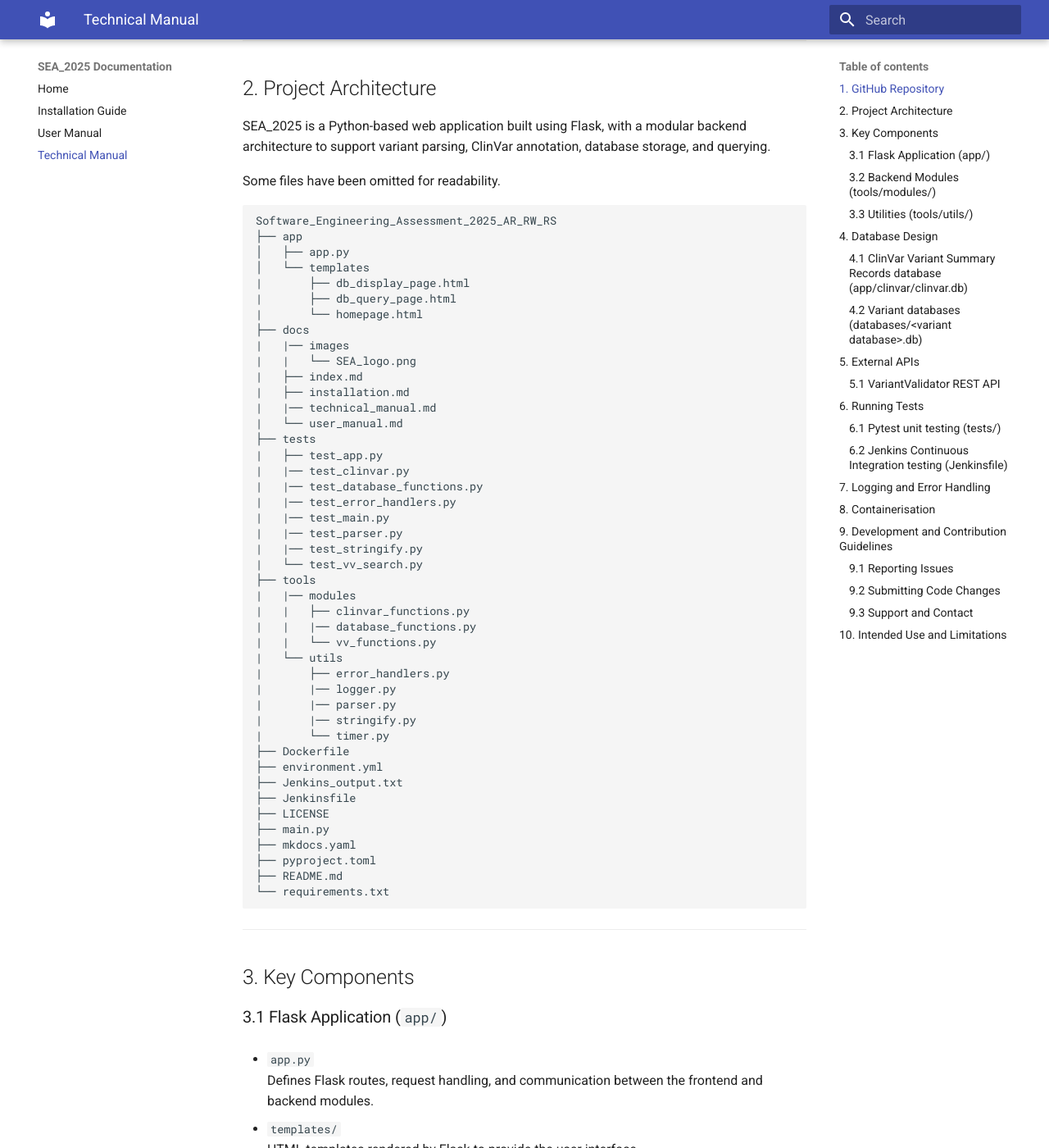
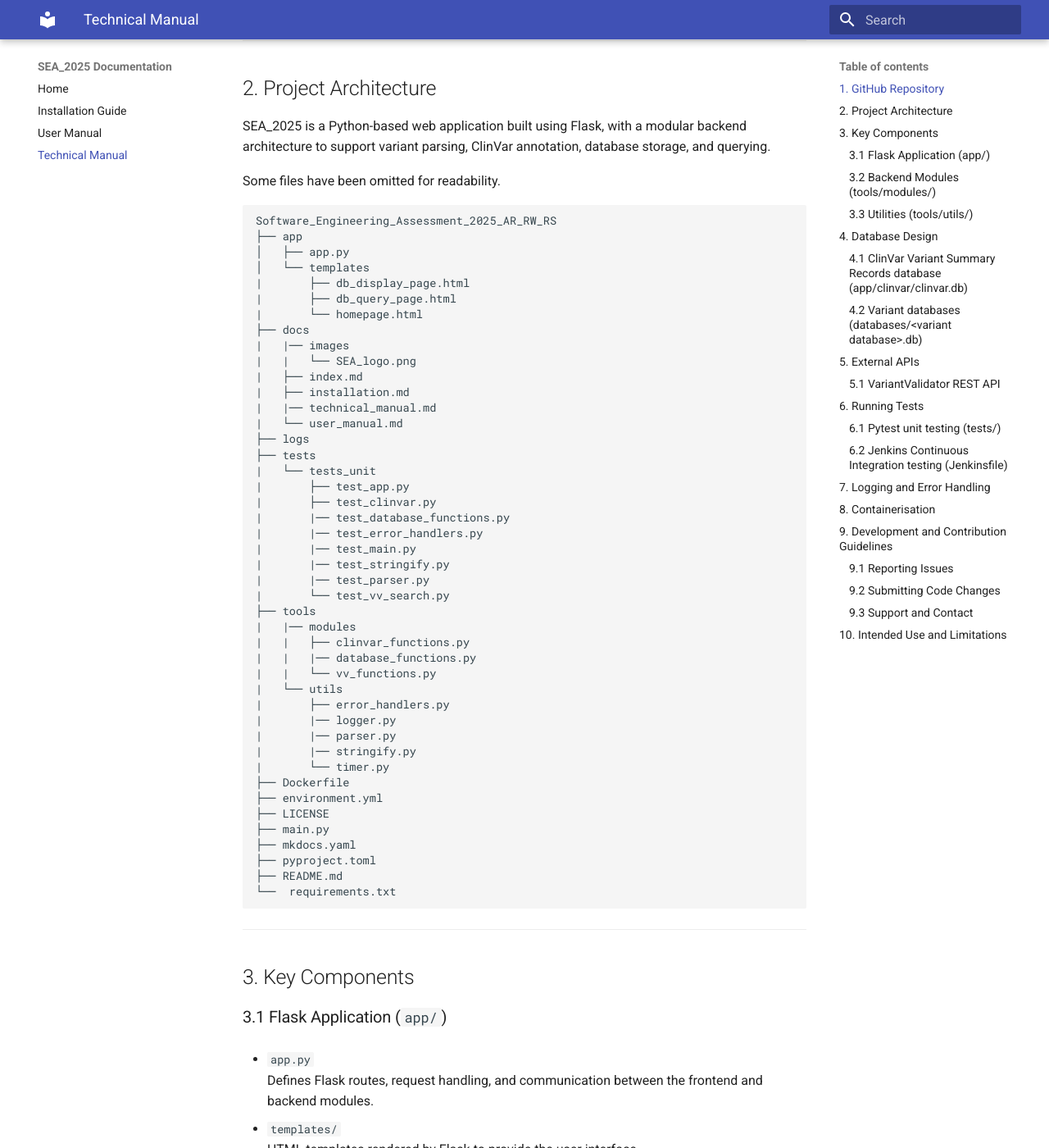
Before and after one commit to RebeccaSizer/Software_Engineering_Assessment_2025_AR_RW_RS, an MkDocs documentation site: the page built from docs/technical_manual.md, in a window 1280 px wide and 1400 px high, scrolled down 484 px. Shown: the whole window at 82% size. Built offline with MkDocs 1.6.1 and Material for MkDocs 9.7.7, drawn with Linux system fonts in a browser that asks for light colours.

Commit message:
Update directory structure in technical_manual.md
Reorganize directory structure in technical manual.

````diff
--- a/docs/technical_manual.md
+++ b/docs/technical_manual.md
@@ -36,15 +36,17 @@ Software_Engineering_Assessment_2025_AR_RW_RS
 |   ├── installation.md
 |   |── technical_manual.md
 |   └── user_manual.md
+├── logs
 ├── tests
-|   ├── test_app.py
-|   |── test_clinvar.py
-|   |── test_database_functions.py
-|   |── test_error_handlers.py
-|   |── test_main.py
-|   |── test_parser.py
-|   |── test_stringify.py
-|   └── test_vv_search.py
+|   └── tests_unit
+|       ├── test_app.py
+|       ├── test_clinvar.py
+|       |── test_database_functions.py
+|       |── test_error_handlers.py
+|       |── test_main.py
+|       |── test_stringify.py
+|       |── test_parser.py
+|       └── test_vv_search.py
 ├── tools
 |   |── modules
 |   |   ├── clinvar_functions.py
@@ -58,14 +60,12 @@ Software_Engineering_Assessment_2025_AR_RW_RS
 |       └── timer.py
 ├── Dockerfile
 ├── environment.yml
-├── Jenkins_output.txt
-├── Jenkinsfile
 ├── LICENSE
 ├── main.py
 ├── mkdocs.yaml
 ├── pyproject.toml
 ├── README.md
-└── requirements.txt
+└──  requirements.txt
 ```
 ---
 
````
